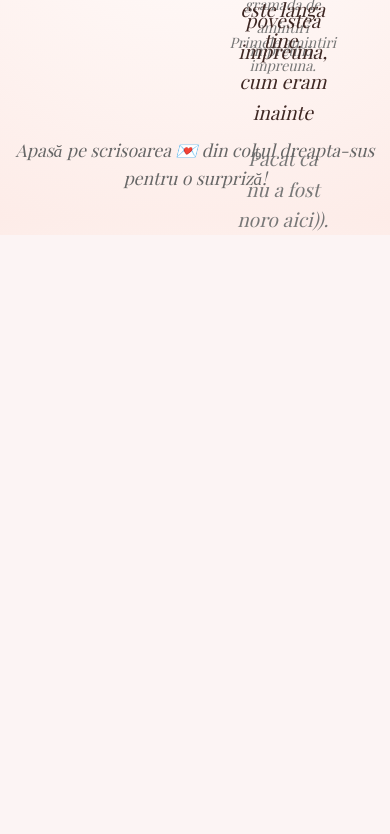
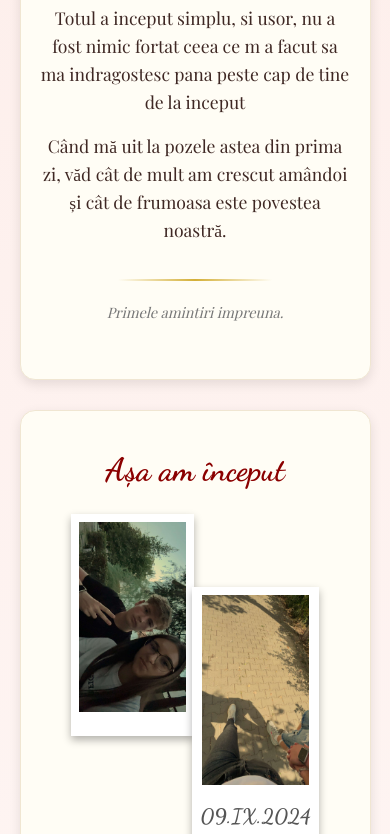
Before and after one commit to andreivzt/siteiub1.1, a plain HTML site: page index.html in a window 390 px wide. Shown: the part 627-1461 px from the top of the page. Before the commit the page ends 862 px from the top, so only its background shows below. Drawn offline with nearby package versions, Linux system fonts and the light colour scheme; a web font is replaced by a local one.

Commit message:
Update style.css

```diff
--- a/style.css
+++ b/style.css
@@ -64,40 +64,53 @@ h3,
     }
 
     .book-container {
-        width: 90vw;
-        height: auto;
+        width: 90vw !important;
+        max-width: 500px !important;
+        height: auto !important;
         transform: none !important;
-        margin: 0 auto;
+        margin: 0 auto !important;
+        position: relative !important;
+        display: flex !important;
+        flex-direction: column !important;
     }
 
     .book {
-        width: 100%;
-        height: auto;
+        width: 100% !important;
+        height: auto !important;
         transform: none !important;
-        float: none;
+        float: none !important;
+        position: relative !important;
+        display: flex !important;
+        flex-direction: column !important;
     }
 
     .page {
-        position: relative;
+        position: static !important;
+        display: block !important;
         transform: none !important;
-        transition: none;
-        height: auto;
+        transition: none !important;
+        height: auto !important;
+        width: 100% !important;
         z-index: auto !important;
     }
 
     .front,
     .back {
-        position: relative;
+        position: relative !important;
+        display: flex !important;
+        flex-direction: column !important;
+        justify-content: center !important;
+        align-items: center !important;
         transform: none !important;
-        width: 100%;
-        height: auto;
-        min-height: 50vh;
-        backface-visibility: visible;
+        width: 100% !important;
+        height: auto !important;
+        min-height: 50vh !important;
+        backface-visibility: visible !important;
         border-radius: 15px !important;
-        margin-bottom: 20px;
-        background-image: none;
-        box-shadow: 0 4px 12px rgba(0, 0, 0, 0.1);
-        padding: 40px 20px;
+        margin-bottom: 30px !important;
+        background-image: none !important;
+        box-shadow: 0 4px 12px rgba(0, 0, 0, 0.1) !important;
+        padding: 40px 20px !important;
     }
 
     .cover-front,
@@ -162,6 +175,13 @@ h3,
 
     .love-text {
         font-size: 2.5rem;
+    }
+
+    .photo-instructions {
+        position: relative !important;
+        bottom: auto !important;
+        margin-top: 20px !important;
+        padding-bottom: 20px !important;
     }
 }
 
```
